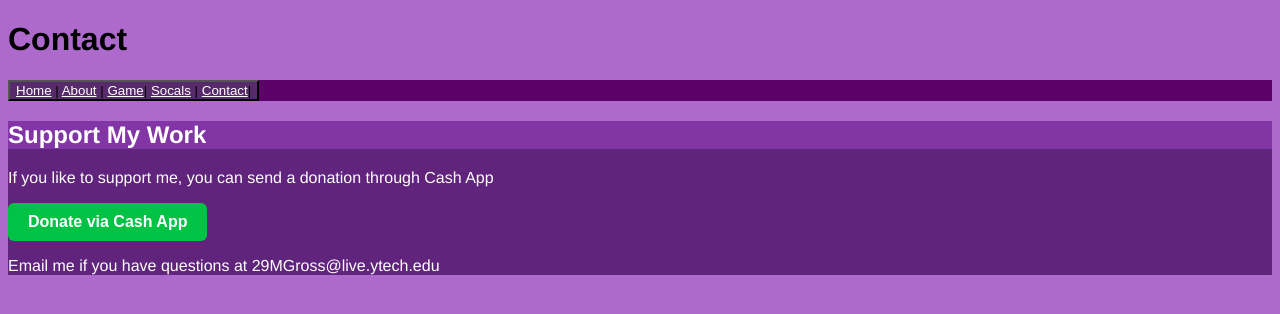
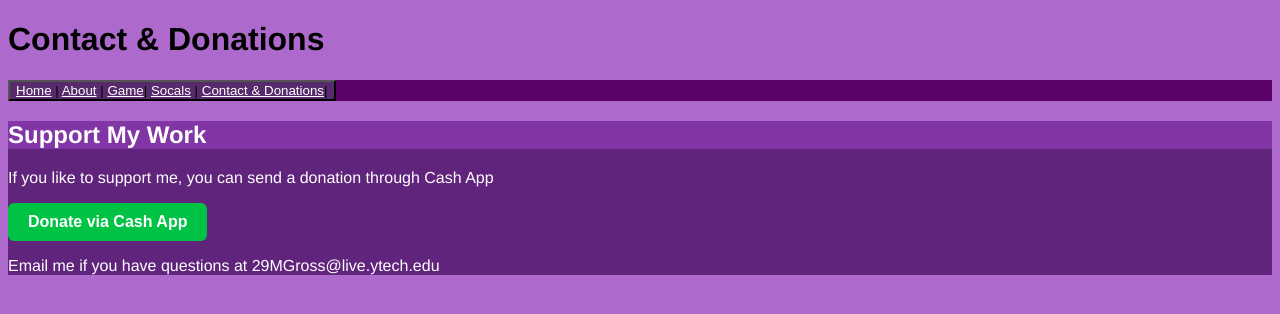
Before and after one commit to MasonGross211/MasonGross211.github.io, a plain HTML site: page contact.html in a window 1280 px wide. Drawn offline with Linux system fonts and the light colour scheme.

Commit message:
save 1.1.5

```diff
--- a/contact.html
+++ b/contact.html
@@ -45,14 +45,14 @@
 </head>
 
 <body>
-    <h1>Contact</h1>
+    <h1>Contact & Donations</h1>
     <nav>
         <button>
             <a href="index.html">Home</a> |
             <a href="about.html">About</a> |
             <a href="Game/index.html" target="_blank" rel="noopener noreferrer">Game</a>|
             <a href="social.html">Socals</a> |
-            <a href="contact.html">Contact</a>|
+            <a href="contact.html">Contact & Donations</a>|
         </button>
     </nav>
 
```
Also changed, not shown: about.html (+1 -1 lines), index.html (+1 -1 lines), social.html (+1 -1 lines).
